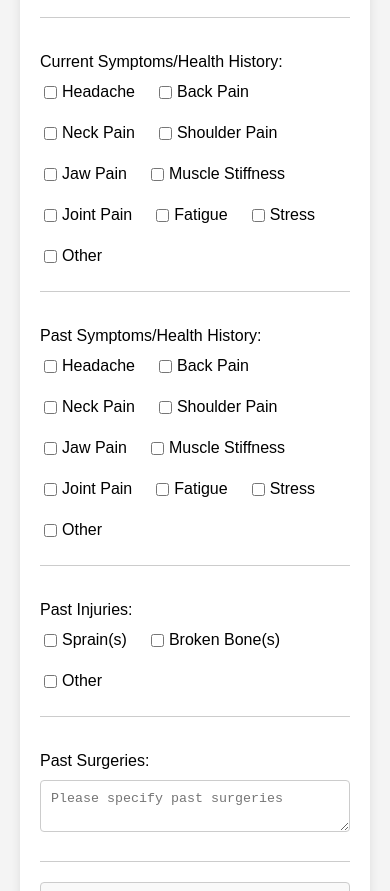
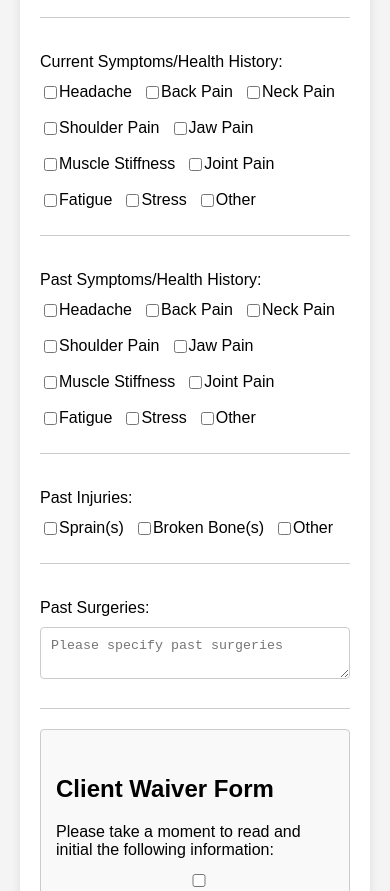
Before and after one commit to randyer/ATM-website, a plain HTML site: page NewPatientForm.html in a window 390 px wide. Shown: the part 1087-1978 px from the top of the page. Drawn offline with Linux system fonts and the light colour scheme.

Commit message:
media query for checkboxes

```diff
--- a/NewPatientForm.html
+++ b/NewPatientForm.html
@@ -71,6 +71,20 @@
 
       .checkbox-group input {
         margin-right: 5px; /* Adjust the margin between input and label text as needed */
+      }
+
+      @media (max-width: 600px) {
+        .checkbox-group {
+          gap: 5px; /* Reduce gap on smaller screens */
+        }
+
+        .checkbox-group label {
+          margin-right: 5px; /* Reduce margin on smaller screens */
+        }
+
+        .checkbox-group input {
+          margin-right: 2px; /* Reduce margin on smaller screens */
+        }
       }
 
       .hidden {
```
